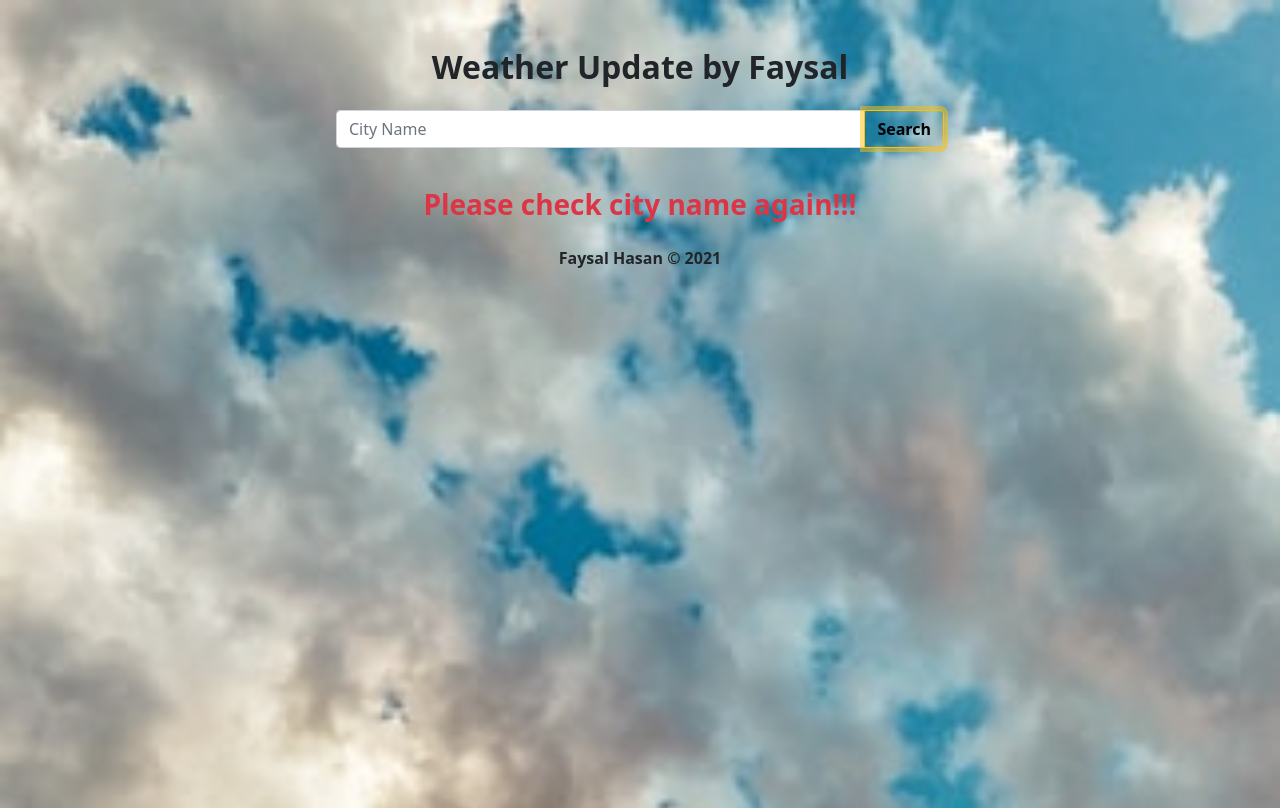
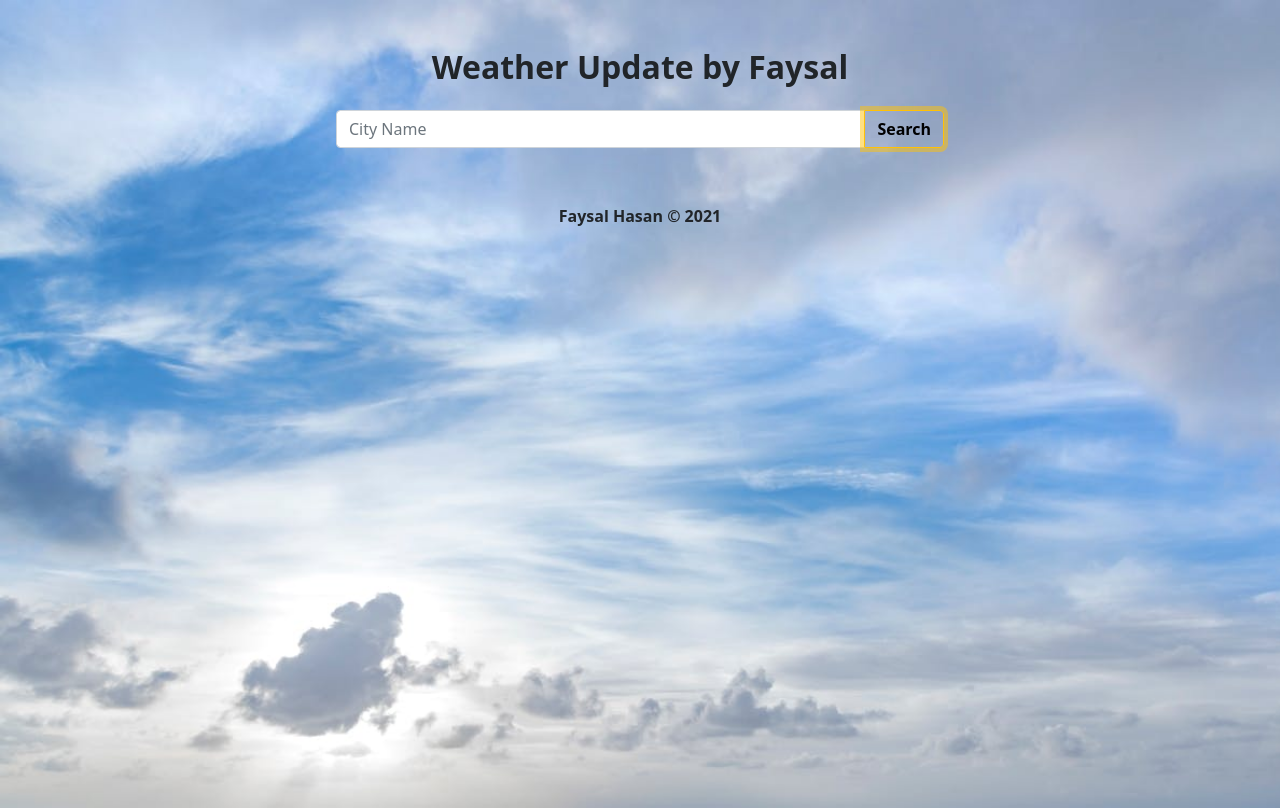
Before and after one commit to Faysal-Hasan-FED/weather-map, a plain HTML site: page index.html in a window 1280 px wide. Both pictures are taken after typing "Sample" into the empty fields and a click on the button "Search". Drawn offline with nearby package versions, Linux system fonts and the light colour scheme; no server answers.

Commit message:
final touch

```diff
--- a/css/style.css
+++ b/css/style.css
@@ -3,7 +3,7 @@
     padding: 0px;
 }
 body{
-    background-image: url(/images/image-1.jpg);
+    background-image: url(/images/image.jpg);
     background-repeat: no-repeat;
     background-size: cover;
     object-fit: cover;
@@ -20,5 +20,5 @@ body{
     text-align: center;
     border-radius: 10px;
     padding: 10px;
-    border: 2px solid skyblue;
+    /* border: 2px solid skyblue; */
 }
--- a/index.html
+++ b/index.html
@@ -24,10 +24,7 @@
 
     </section>
 
-    <section>
-        <h3 class="text-danger fw-bold" id="error-msg">Please enter a city name!!!</h3>
-        <h3 class="text-danger fw-bold" id="error-msg-2">Please check city name again!!!</h3>
-    </section>
+
 
     <footer>
         <p class="text-center fw-bold my-4">Faysal Hasan &copy; 2021</p>
--- a/js/index.js
+++ b/js/index.js
@@ -1,7 +1,6 @@
-// error handling
 
-document.getElementById("error-msg").style.display='none';
-document.getElementById("error-msg-2").style.display='none';
+
+
 
 // load data by api
 const loadData = ()=>{
@@ -11,25 +10,26 @@ const loadData = ()=>{
     if(inputFieldText!=''){
          // clearing input field
     inputField.value = '';
-    document.getElementById("error-msg").style.display='none';
+
 
     // api start
 
     // const url = ;
 
-        fetch(`https://api.openweathermap.org/data/2.5/weather?q=${inputFieldText}&appid=292b62d4c016c3339f326599ac4e4bfb`)
-        .then(res=>res.json())
-        .then(data=>showData(data))
-        .catch(error=>{
-            document.getElementById("error-msg-2").style.display='block';
-            document.getElementById("error-msg").style.display='none';
-            document.getElementById("error-msg-2").style.textAlign='center';
-        })
+      fetch(`https://api.openweathermap.org/data/2.5/weather?q=${inputFieldText}&appid=292b62d4c016c3339f326599ac4e4bfb`)
+      .then(res=>{
+          if(!res.ok){
+              alert("no weather found");
+              return;
+          }
+          return res.json();
+      })
+      .then(data =>showData(data));
+
     }
     else{
-        document.getElementById("error-msg").style.display='block';
-        document.getElementById("error-msg-2").style.display='none';
-        document.getElementById("error-msg").style.textAlign='center';
+       alert("please enter a city");
+        // return;
     }
 
 }
@@ -44,7 +44,7 @@ const showData = data =>{
     <p>Country: ${data.sys.country}</p>
     <p>Temperature: ${Math.round(data.main.temp-273)}&deg;C </p>
     <p>Feels like: ${Math.round(data.main.feels_like-273)}&deg;C </p>
-    <p>Humidity: ${data.main.humidity} </p>
+    <p>Humidity: ${data.main.humidity}% </p>
     `;
     result.appendChild(div);
 }
```
Also changed, not shown: images/image.jpg (added).
